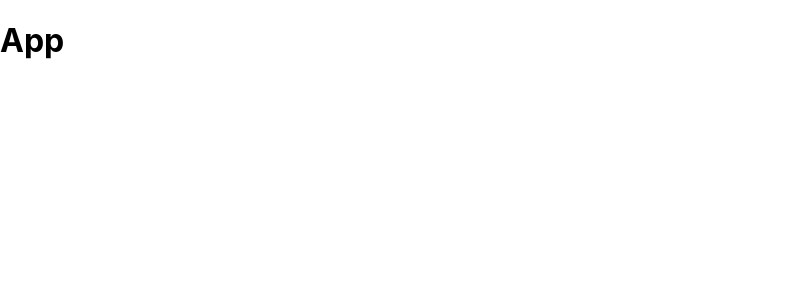
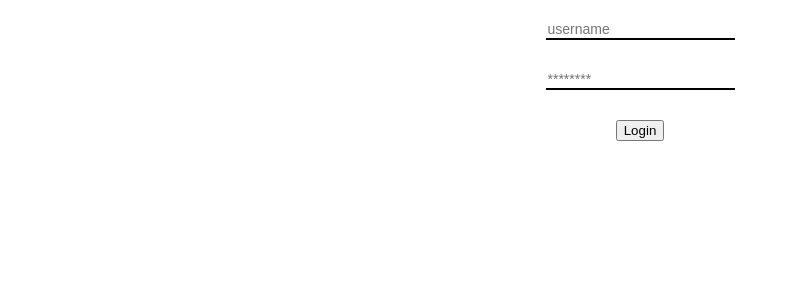
Before and after one commit to Ivangg88/prueba-tecnica-salvin, a React (Create React App) app: page /login in a window 1280 px wide. Shown: the top 300 px of the page, without its empty margins (0-798 px from the left). Built offline with nearby package versions, Linux system fonts and the light colour scheme.

Commit message:
created routes

```diff
--- a/src/app/store.ts
+++ b/src/app/store.ts
@@ -1,7 +1,10 @@
 import { configureStore, ThunkAction, Action } from "@reduxjs/toolkit";
+import { userReducer } from "../store/userSlice";
 
 export const store = configureStore({
-  reducer: {},
+  reducer: {
+    user: userReducer,
+  },
 });
 
 export type AppDispatch = typeof store.dispatch;
--- a/src/components/App/App.tsx
+++ b/src/components/App/App.tsx
@@ -1,5 +1,19 @@
+import { Routes, Route, Navigate } from "react-router-dom";
+import HomePage from "../../pages/HomePage/HomePage";
+import LoginPage from "../../pages/LoginPage/LoginPage";
+import MapsPage from "../../pages/MapsPage/MapsPage";
+import NotFoundPage from "../../pages/NotFoundPage/NotFoundPage";
+
 const App = (): JSX.Element => {
-  return <h1>App</h1>;
+  return (
+    <Routes>
+      <Route path="/" element={<Navigate to={"/home"} />} />
+      <Route path="/home" element={<HomePage />} />
+      <Route path="/login" element={<LoginPage />} />
+      <Route path="/maps" element={<MapsPage />} />
+      <Route path="*" element={<NotFoundPage />} />
+    </Routes>
+  );
 };
 
 export default App;
--- a/src/components/LoginFormikForm/LoginFormikForm.tsx
+++ b/src/components/LoginFormikForm/LoginFormikForm.tsx
@@ -13,7 +13,7 @@ const LoginFormikForm = (): JSX.Element => {
         data-testid="loginForm"
       >
         <Field
-          class="form-container__input"
+          className="form-container__input"
           label="Username"
           name="userName"
           placeholder="username"
@@ -28,7 +28,7 @@ const LoginFormikForm = (): JSX.Element => {
         </ErrorMessage>
 
         <Field
-          class="form-container__input"
+          className="form-container__input"
           label="Password"
           name="password"
           placeholder="********"
--- a/src/index.tsx
+++ b/src/index.tsx
@@ -4,6 +4,7 @@ import { Provider } from "react-redux";
 import { store } from "./app/store";
 import App from "./components/App/App";
 import reportWebVitals from "./reportWebVitals";
+import { BrowserRouter } from "react-router-dom";
 import "./styles/index.css";
 
 const container = document.getElementById("root")!;
@@ -11,9 +12,11 @@ const root = createRoot(container);
 
 root.render(
   <React.StrictMode>
-    <Provider store={store}>
-      <App />
-    </Provider>
+    <BrowserRouter>
+      <Provider store={store}>
+        <App />
+      </Provider>
+    </BrowserRouter>
   </React.StrictMode>
 );
 
--- a/src/pages/examplePage.tsx
+++ /dev/null
@@ -1,3 +0,0 @@
-export const examplePage = (): JSX.Element => {
-  return <span>Example page</span>;
-};
```
